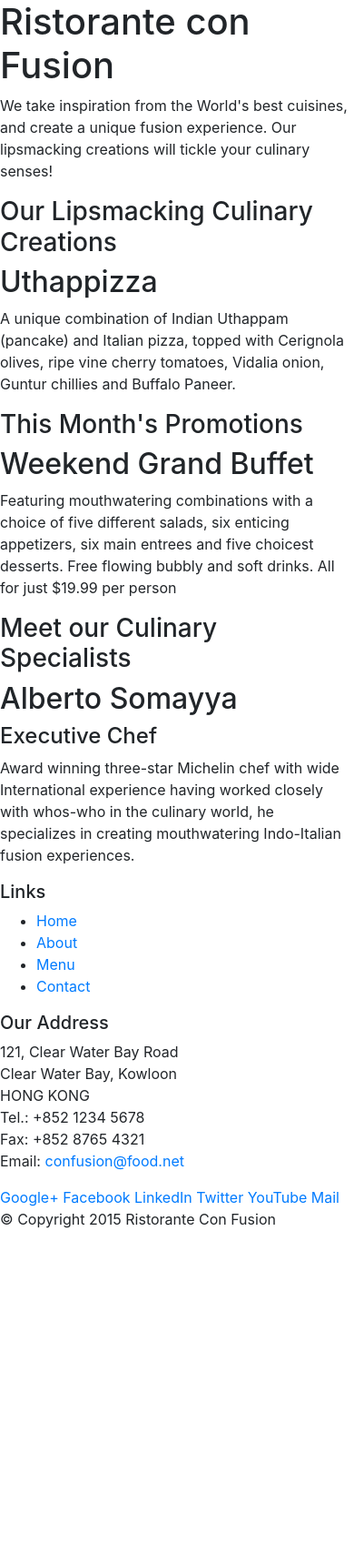
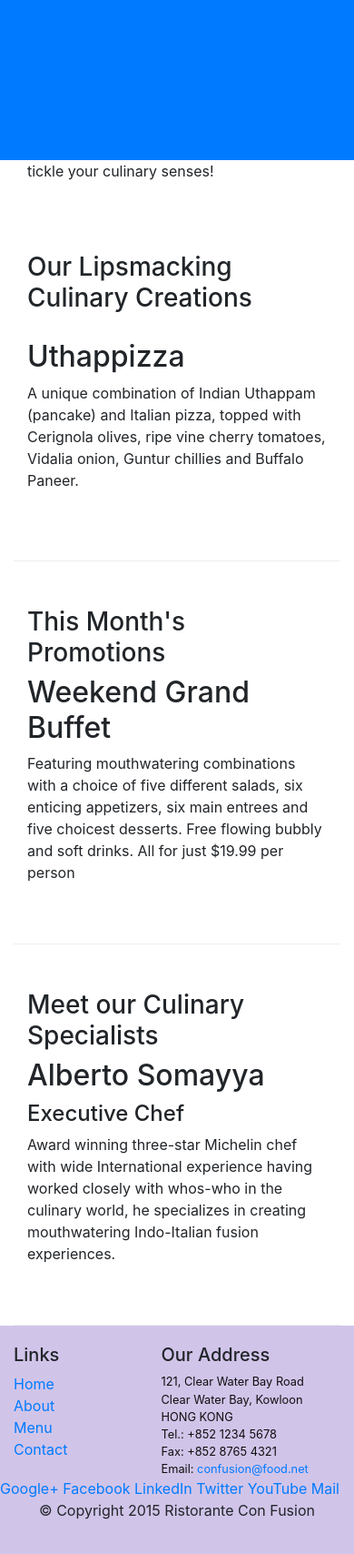
Before and after one commit to OverlordLaladon/Bootstrap-4-intro, a website: page index.html in a window 390 px wide. Shown: the whole page at 91% size. Before the commit the page ends 1368 px from the top, so only its background shows below. Drawn offline with nearby package versions, Linux system fonts and the light colour scheme.

Commit message:
first commit

```diff
--- /dev/null
+++ b/CSS/styles.css
@@ -0,0 +1,29 @@
+.row-header {
+  margin: 0px auto;
+  padding: 0px;
+}
+
+.row-content {
+  margin: 0px auto;
+  padding: 50px 0px 50px 0px;
+  border-bottom: 1px ridge;
+  min-height: 400px;
+}
+
+.footer {
+  background-color: #d1c4e9;
+  margin: 0px auto;
+  padding: 20px 0px 20px 0px;
+}
+.jumbotron {
+  padding: 70px 30px 70px 30px;
+  margin: 0px auto;
+  background: #9575cd;
+  color: floralwhite;
+}
+
+address {
+  font-size: 80%;
+  margin: 0px;
+  color: #0f0f0f;
+}
--- /dev/null
+++ b/aboutus.html
@@ -0,0 +1,154 @@
+<!DOCTYPE html>
+<html lang="en">
+
+<head>
+    <!-- Required meta tags always come first -->
+    <meta charset="utf-8">
+    <meta name="viewport" content="width=device-width, initial-scale=1, shrink-to-fit=no">
+    <meta http-equiv="x-ua-compatible" content="ie=edge">
+
+    <!-- Bootstrap CSS -->
+    <link rel="stylesheet" href="node_modules/bootstrap/dist/css/bootstrap.min.css">
+    <link rel="stylesheet" href="CSS/styles.css">
+
+    <title>Ristorante Con Fusion: About Us</title>
+
+</head>
+
+<body>
+
+    <header class="jumbotron">
+        <div class="container">
+            <div class="row row-header">
+                <div class="col-12 col-sm-8">
+                    <h1>Ristorante con Fusion</h1>
+                    <p>We take inspiration from the World's best cuisines, and create a unique fusion experience. Our lipsmacking
+                        creations will tickle your culinary senses!</p>
+                </div>
+                <div class="col col-sm">
+                </div>
+            </div>
+        </div>
+    </header>
+
+    <div class="container">
+        <div class="row">
+            <div class="col">
+                <h3>About Us</h3>
+                <hr>
+            </div>
+        </div>
+
+        <div class="row">
+            <div class="col-sm-6">
+                <h2>Our History</h2>
+                <p>Started in 2010, Ristorante con Fusion quickly established itself as a culinary icon par excellence in Hong
+                    Kong. With its unique brand of world fusion cuisine that can be found nowhere else, it enjoys patronage
+                    from the A-list clientele in Hong Kong. Featuring four of the best three-star Michelin chefs in the world,
+                    you never know what will arrive on your plate the next time you visit us.</p>
+                <p>The restaurant traces its humble beginnings to
+                    <em>The Frying Pan</em>, a successful chain started by our CEO, Mr. Peter Pan, that featured for the first
+                    time the world's best cuisines in a pan.</p>
+            </div>
+            <div class="col col-sm">
+            </div>
+        </div>
+
+
+        <div class="row">
+            <div class="col">
+                <h2>Corporate Leadership</h2>
+                <h3>Peter Pan
+                    <small>Chief Epicurious Officer</small>
+                </h3>
+                <p class="hidden-xs-down">Our CEO, Peter, credits his hardworking East Asian immigrant parents who undertook the arduous journey to
+                    the shores of America with the intention of giving their children the best future. His mother's wizardy
+                    in the kitchen whipping up the tastiest dishes with whatever is available inexpensively at the supermarket,
+                    was his first inspiration to create the fusion cuisines for which
+                    <em>The Frying Pan</em> became well known. He brings his zeal for fusion cuisines to this restaurant, pioneering
+                    cross-cultural culinary connections.</p>
+                <h3>Dhanasekaran Witherspoon
+                    <small>Chief Food Officer</small>
+                </h3>
+                <p class="hidden-xs-down">Our CFO, Danny, as he is affectionately referred to by his colleagues, comes from a long established family
+                    tradition in farming and produce. His experiences growing up on a farm in the Australian outback gave
+                    him great appreciation for varieties of food sources. As he puts it in his own words,
+                    <em>Everything that runs, wins, and everything that stays, pays!</em>
+                </p>
+                <h3>Agumbe Tang
+                    <small>Chief Taste Officer</small>
+                </h3>
+                <p class="hidden-xs-down">Blessed with the most discerning gustatory sense, Agumbe, our CTO, personally ensures that every dish that
+                    we serve meets his exacting tastes. Our chefs dread the tongue lashing that ensues if their dish does
+                    not meet his exacting standards. He lives by his motto,
+                    <em>You click only if you survive my lick.</em>
+                </p>
+                <h3>Alberto Somayya
+                    <small>Executive Chef</small>
+                </h3>
+                <p class="hidden-xs-down">Award winning three-star Michelin chef with wide International experience having worked closely with whos-who
+                    in the culinary world, he specializes in creating mouthwatering Indo-Italian fusion experiences. He says,
+                    <em>Put together the cuisines from the two craziest cultures, and you get a winning hit! Amma Mia!</em>
+                </p>
+            </div>
+        </div>
+
+    </div>
+
+    <footer class="footer">
+        <div class="container">
+            <div class="row">
+                <div class="col-5 offset-1 col-sm-2">
+                    <h5>Links</h5>
+                    <ul class="list-unstyled">
+                        <li>
+                            <a href="#">Home</a>
+                        </li>
+                        <li>
+                            <a href="#">About</a>
+                        </li>
+                        <li>
+                            <a href="#">Menu</a>
+                        </li>
+                        <li>
+                            <a href="#">Contact</a>
+                        </li>
+                    </ul>
+                </div>
+                <div class="col-6 col-sm-5">
+                    <h5>Our Address</h5>
+                    <address>
+                        121, Clear Water Bay Road
+                        <br> Clear Water Bay, Kowloon
+                        <br> HONG KONG
+                        <br> Tel.: +852 1234 5678
+                        <br> Fax: +852 8765 4321
+                        <br> Email:
+                        <a href="mailto:confusion@food.net">confusion@food.net</a>
+                    </address>
+                </div>
+                <div class="col-sm align-self-center">
+                    <div style="text-align:center">
+                        <a href="http://google.com/+">Google+</a>
+                        <a href="http://www.facebook.com/profile.php?id=">Facebook</a>
+                        <a href="http://www.linkedin.com/in/">LinkedIn</a>
+                        <a href="http://twitter.com/">Twitter</a>
+                        <a href="http://youtube.com/">YouTube</a>
+                        <a href="mailto:">Mail</a>
+                    </div>
+                </div>
+            </div>
+            <div class="row justify-content-center">
+                <div class="col-auto">
+                    <p>© Copyright 2015 Ristorante Con Fusion</p>
+                </div>
+            </div>
+        </div>
+    </footer>
+    <!-- jQuery first, then Tether, then Bootstrap JS. -->
+    <script src="node_modules/jquery/dist/jquery.min.js"></script>
+    <script src="node_modules/tether/dist/js/tether.min.js"></script>
+    <script src="node_modules/bootstrap/dist/js/bootstrap.min.js"></script>
+</body>
+
+</html>
--- a/index.html
+++ b/index.html
@@ -9,84 +9,117 @@
 
     <!-- Bootstrap CSS -->
     <link rel="stylesheet" href="node_modules/bootstrap/dist/css/bootstrap.min.css">
-
+    <link href="css/styles.css" rel="stylesheet">
     <title>Ristorante Con Fusion</title>
 </head>
 
 <body>
+    <nav class="navbar navbar-inverse navbar-toggleable-sm bg-primary fixed-top">
+        <div class="container">
+            <a class="navbar-brand" href="#">Ristorante Con Fusion</a>
+            <ul class="navbar-nav">
+                <li class="nav-item active">
+                    <a class="nav-link" href="#">Home</a>
+                </li>
+                <li class="nav-item">
+                    <a class="nav-link" href="./aboutus.html">About</a>
+                </li>
+                <li class="nav-item">
+                    <a class="nav-link" href="#">Menu</a>
+                </li>
+                <li class="nav-item">
+                    <a class="nav-link" href="#">Contact</a>
+                </li>
+            </ul>
+        </div>
+    </nav>
 
-    <header>
-        <div>
-            <div>
-                <div>
+    <header class="jubotron">
+        <div class="container">
+            <div class="row row-header">
+                <div class="col-12 col-sm-8">
                     <h1>Ristorante con Fusion</h1>
-                    <p>We take inspiration from the World's best cuisines, and create a unique fusion experience. Our lipsmacking creations will tickle your culinary senses!</p>
+                    <p>We take inspiration from the World's best cuisines, and create a unique fusion experience. Our lipsmacking
+                        creations will tickle your culinary senses!</p>
                 </div>
-                <div>
+                <div class="col col-sm">
                 </div>
             </div>
         </div>
     </header>
 
-    <div>
-        <div>
-            <div>
+    <div class="container">
+        <div class="row row-content align-items-center">
+            <div class="col-sm-4 col-md-3 flex-last">
                 <h3>Our Lipsmacking Culinary Creations</h3>
             </div>
-            <div>
+            <div class="col-sm col-md flex-first">
                 <h2>Uthappizza</h2>
-                <p>A unique combination of Indian Uthappam (pancake) and Italian pizza, topped with Cerignola olives, ripe vine cherry tomatoes, Vidalia onion, Guntur chillies and Buffalo Paneer.</p>
+                <p>A unique combination of Indian Uthappam (pancake) and Italian pizza, topped with Cerignola olives, ripe vine
+                    cherry tomatoes, Vidalia onion, Guntur chillies and Buffalo Paneer.</p>
             </div>
         </div>
 
 
-        <div>
-            <div>
+        <div class="row row-content align-items-center">
+            <div class="col-sm-4 col-md-3">
                 <h3>This Month's Promotions</h3>
             </div>
-            <div>
+            <div class="col-sm col-md">
                 <h2>Weekend Grand Buffet</h2>
-                <p>Featuring mouthwatering combinations with a choice of five different salads, six enticing appetizers, six main entrees and five choicest desserts. Free flowing bubbly and soft drinks. All for just $19.99 per person </p>
+                <p>Featuring mouthwatering combinations with a choice of five different salads, six enticing appetizers, six
+                    main entrees and five choicest desserts. Free flowing bubbly and soft drinks. All for just $19.99 per
+                    person </p>
             </div>
         </div>
 
-        <div>
-            <div>
+        <div class="row row-content align-items-center">
+            <div class="col-sm-4 col-md-3 flex-last">
                 <h3>Meet our Culinary Specialists</h3>
             </div>
-            <div>
+            <div class="col-sm col-md flex-first">
                 <h2>Alberto Somayya</h2>
                 <h4>Executive Chef</h4>
-                <p>Award winning three-star Michelin chef with wide International experience having worked closely with whos-who in the culinary world, he specializes in creating mouthwatering Indo-Italian fusion experiences. </p>
+                <p>Award winning three-star Michelin chef with wide International experience having worked closely with whos-who
+                    in the culinary world, he specializes in creating mouthwatering Indo-Italian fusion experiences. </p>
             </div>
         </div>
     </div>
 
-    <footer>
-        <div>
-            <div>
-                <div>
+    <footer class="footer">
+        <div class="container">
+            <div class="row">
+                <div class="col-5 offser-1 col-sm-2">
                     <h5>Links</h5>
-                    <ul>
-                        <li><a href="#">Home</a></li>
-                        <li><a href="#">About</a></li>
-                        <li><a href="#">Menu</a></li>
-                        <li><a href="#">Contact</a></li>
+                    <ul class="list-unstyled">
+                        <li>
+                            <a href="#">Home</a>
+                        </li>
+                        <li>
+                            <a href="#">About</a>
+                        </li>
+                        <li>
+                            <a href="#">Menu</a>
+                        </li>
+                        <li>
+                            <a href="#">Contact</a>
+                        </li>
                     </ul>
                 </div>
-                <div>
+                <div class="col-6 col-sm-5">
                     <h5>Our Address</h5>
                     <address>
-		              121, Clear Water Bay Road<br>
-		              Clear Water Bay, Kowloon<br>
-		              HONG KONG<br>
-		              Tel.: +852 1234 5678<br>
-		              Fax: +852 8765 4321<br>
-		              Email: <a href="mailto:confusion@food.net">confusion@food.net</a>
+                        121, Clear Water Bay Road
+                        <br> Clear Water Bay, Kowloon
+                        <br> HONG KONG
+                        <br> Tel.: +852 1234 5678
+                        <br> Fax: +852 8765 4321
+                        <br> Email:
+                        <a href="mailto:confusion@food.net">confusion@food.net</a>
                     </address>
                 </div>
-                <div>
-                    <div>
+                <div cclass="col col-sm-4 align-self-center">
+                    <div style="text-align:center">
                         <a href="http://google.com/+">Google+</a>
                         <a href="http://www.facebook.com/profile.php?id=">Facebook</a>
                         <a href="http://www.linkedin.com/in/">LinkedIn</a>
@@ -96,8 +129,8 @@
                     </div>
                 </div>
             </div>
-           <div>
-                <div>
+            <div class="row justify-content-center">
+                <div class="col-auto">
                     <p>© Copyright 2015 Ristorante Con Fusion</p>
                 </div>
             </div>
```
Also changed, not shown: README.md (added). Lines whose indentation alone changed are shown as unchanged.
